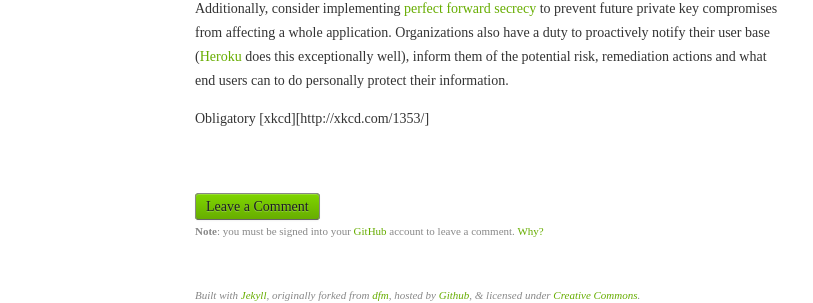
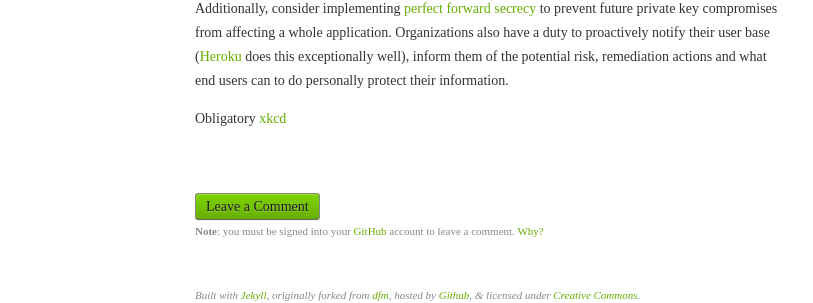
Before and after one commit to laurenstill/laurenstill.github.io, a Jekyll site: the page built from _posts/2014-4-9-heartbleed.markdown, in a window 1280 px wide. Shown: the part 1541-1844 px from the top of the page, without its empty margins (250-1063 px from the left). Built offline with Jekyll 4.4.1, drawn with Linux system fonts in a browser that asks for light colours; nearby versions of some CDN libraries; some of the changed lines change nothing that is shown.

Commit message:
Update 2014-4-9-heartbleed.markdown

```diff
--- a/_posts/2014-4-9-heartbleed.markdown
+++ b/_posts/2014-4-9-heartbleed.markdown
@@ -30,7 +30,9 @@ Vendors should immediately assess their SSL security implementations for Heartbl
 
  Additionally, consider implementing [perfect forward secrecy][21] to prevent future private key compromises from affecting a whole application.  Organizations also have a duty to proactively notify their user base ([Heroku][22] does this exceptionally well), inform them of the potential risk, remediation actions and what end users can to do personally protect their information.
 
-Obligatory [xkcd][http://xkcd.com/1353/]
+Obligatory [xkcd][xkcd]
+
+[xkcd]: http://imgs.xkcd.com/comics/heartbleed.png
 
 [1]: http://www.google.com/url?q=http%3A%2F%2Fheartbleed.com%2F&sa=D&sntz=1&usg=AFQjCNFtwctzsTrjivftlnHfhWRquUVjUQ
 [2]: https://tools.ietf.org/html/rfc6520
```
